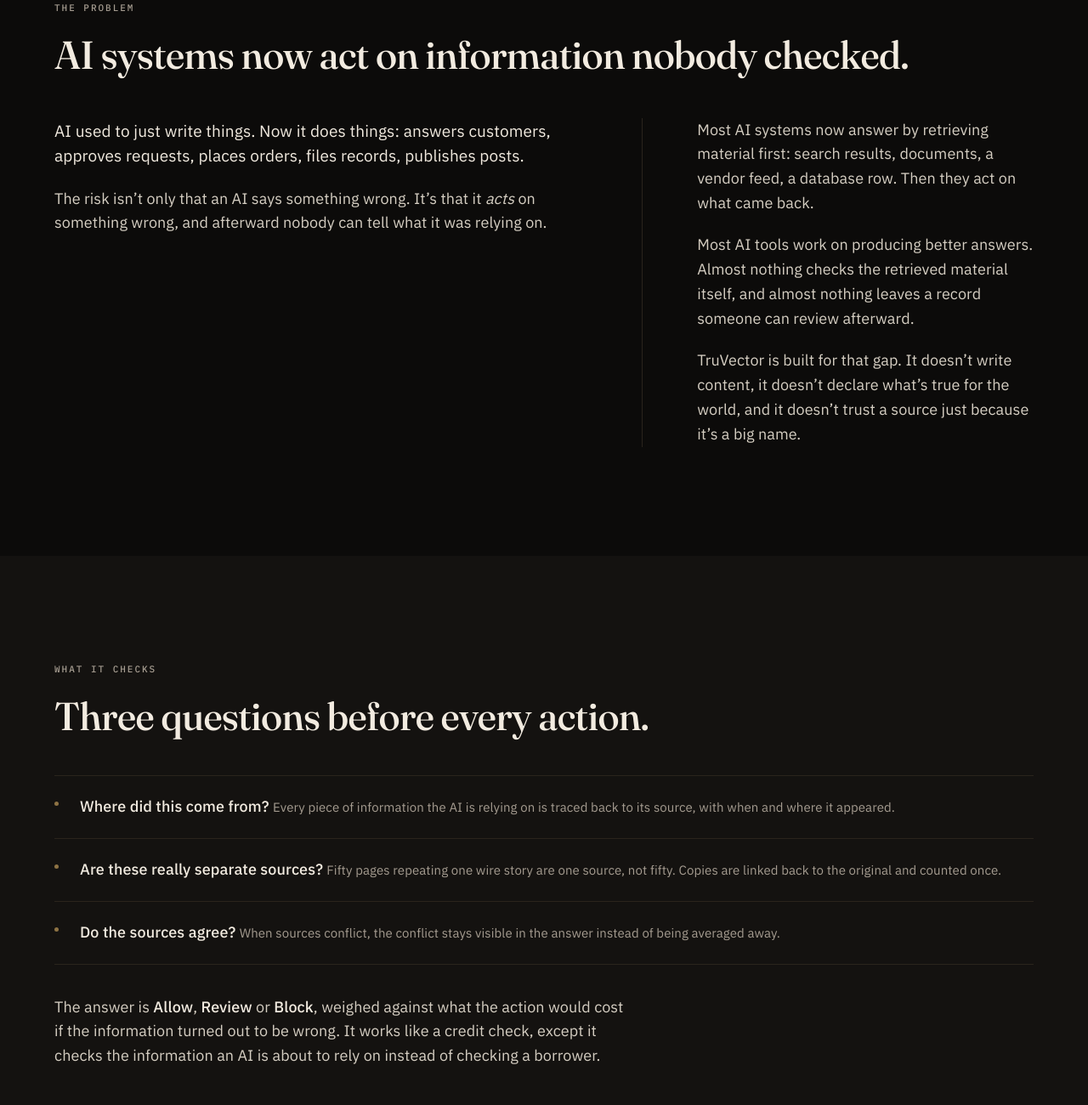
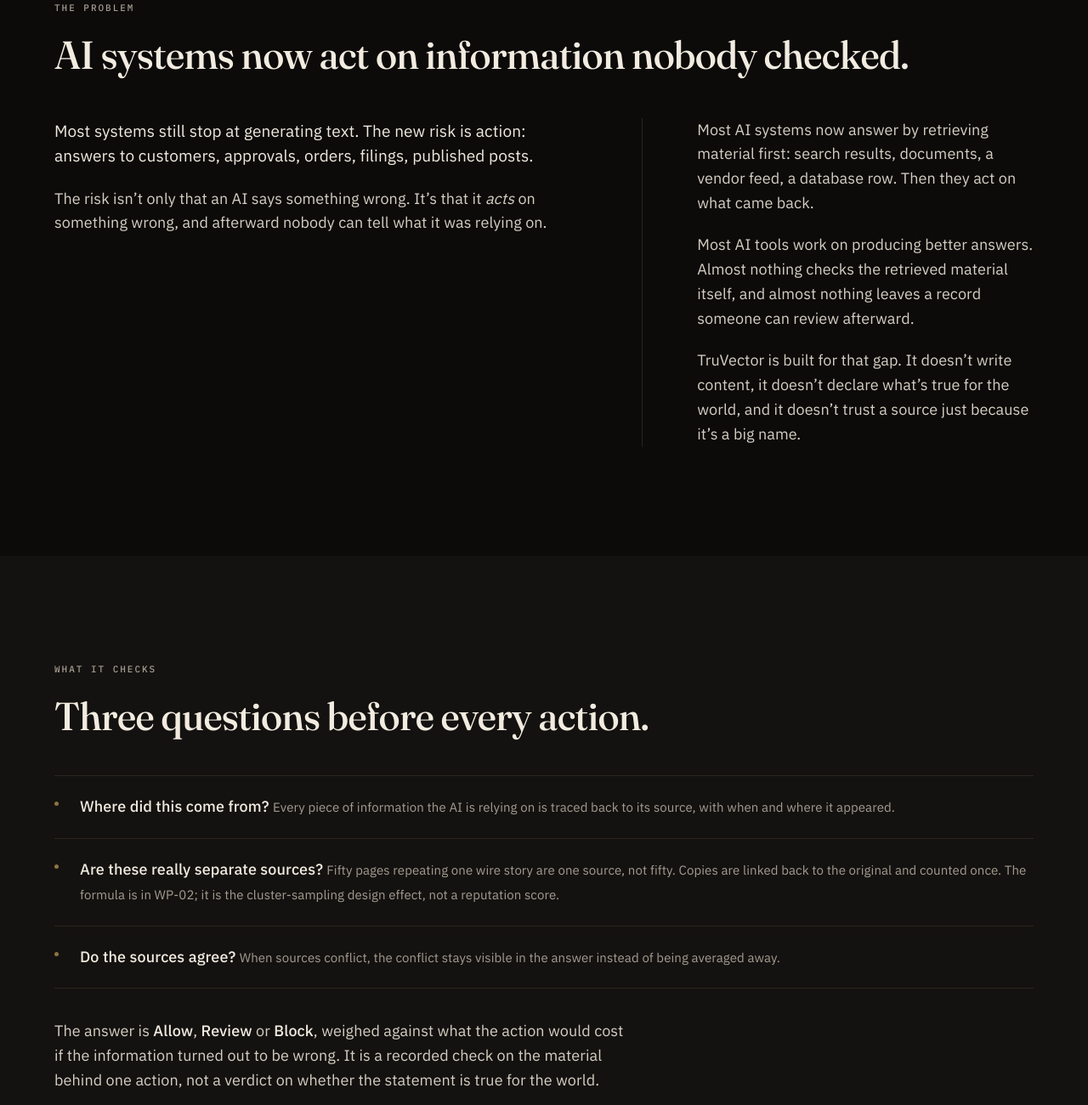
Before and after one commit to GooseyPrime/truvector, an Astro site: page / in a window 1280 px wide. Shown: the part 1080-2380 px from the top of the page at 85% size. Built offline with nearby package versions, Linux system fonts and the light colour scheme; Astro itself is replaced by a stand-in of ours.

Commit message:
copy: replace credit-check metaphor with recorded-check language

```diff
--- a/src/pages/index.astro
+++ b/src/pages/index.astro
@@ -30,7 +30,7 @@ import Base from '../layouts/Base.astro';
       <h2 class="suite-title reveal" id="problem-title">AI systems now act on information nobody checked.</h2>
       <div class="flagship reveal" style="margin-top:48px">
         <div class="flagship__pane">
-          <p class="lede">AI used to just write things. Now it does things: answers customers, approves requests, places orders, files records, publishes posts.</p>
+          <p class="lede">Most systems still stop at generating text. The new risk is action: answers to customers, approvals, orders, filings, published posts.</p>
           <p>The risk isn&rsquo;t only that an AI says something wrong. It&rsquo;s that it <em>acts</em> on something wrong, and afterward nobody can tell what it was relying on.</p>
         </div>
         <div class="flagship__pane">
@@ -53,14 +53,14 @@ import Base from '../layouts/Base.astro';
         </li>
         <li>
           <span class="rail__name">Are these really separate sources?</span>
-          <span class="rail__note">Fifty pages repeating one wire story are one source, not fifty. Copies are linked back to the original and counted once.</span>
+          <span class="rail__note">Fifty pages repeating one wire story are one source, not fifty. Copies are linked back to the original and counted once. The formula is in WP-02; it is the cluster-sampling design effect, not a reputation score.</span>
         </li>
         <li>
           <span class="rail__name">Do the sources agree?</span>
           <span class="rail__note">When sources conflict, the conflict stays visible in the answer instead of being averaged away.</span>
         </li>
       </ul>
-      <p class="reveal" style="margin-top:36px;max-width:62ch">The answer is <strong>Allow</strong>, <strong>Review</strong> or <strong>Block</strong>, weighed against what the action would cost if the information turned out to be wrong. It works like a credit check, except it checks the information an AI is about to rely on instead of checking a borrower.</p>
+      <p class="reveal" style="margin-top:36px;max-width:62ch">The answer is <strong>Allow</strong>, <strong>Review</strong> or <strong>Block</strong>, weighed against what the action would cost if the information turned out to be wrong. It is a recorded check on the material behind one action, not a verdict on whether the statement is true for the world.</p>
     </div>
   </section>
 
@@ -97,7 +97,7 @@ import Base from '../layouts/Base.astro';
         </div>
         <div class="flagship__pane">
           <p>That work shaped how he builds software: every number should trace back to a measurement, uncertainty should be stated out loud, and conclusions should change when the data does.</p>
-          <p>Chemical kinetics describes how a reaction moves: its rate, its direction, and the forces that speed it up or slow it down. Lane Vector applies the same kind of math to how information and intent move between people and machines. TruVector puts it to work checking the information behind an AI&rsquo;s action before the action happens.</p>
+          <p>Chemical kinetics is bookkeeping for how a reaction moves. Lane Vector uses the same bookkeeping for how information moves where the transfer is derived, and stops where it is not. TruVector puts the independence result to work before an AI acts.</p>
           <p class="caption" style="margin-top:22px">Company: <a href="https://www.intellmeai.com/" rel="noopener">InTellMe</a> &middot; The science: <a href="https://lanevector.com/" rel="noopener">Lane Vector</a></p>
         </div>
       </div>
```
